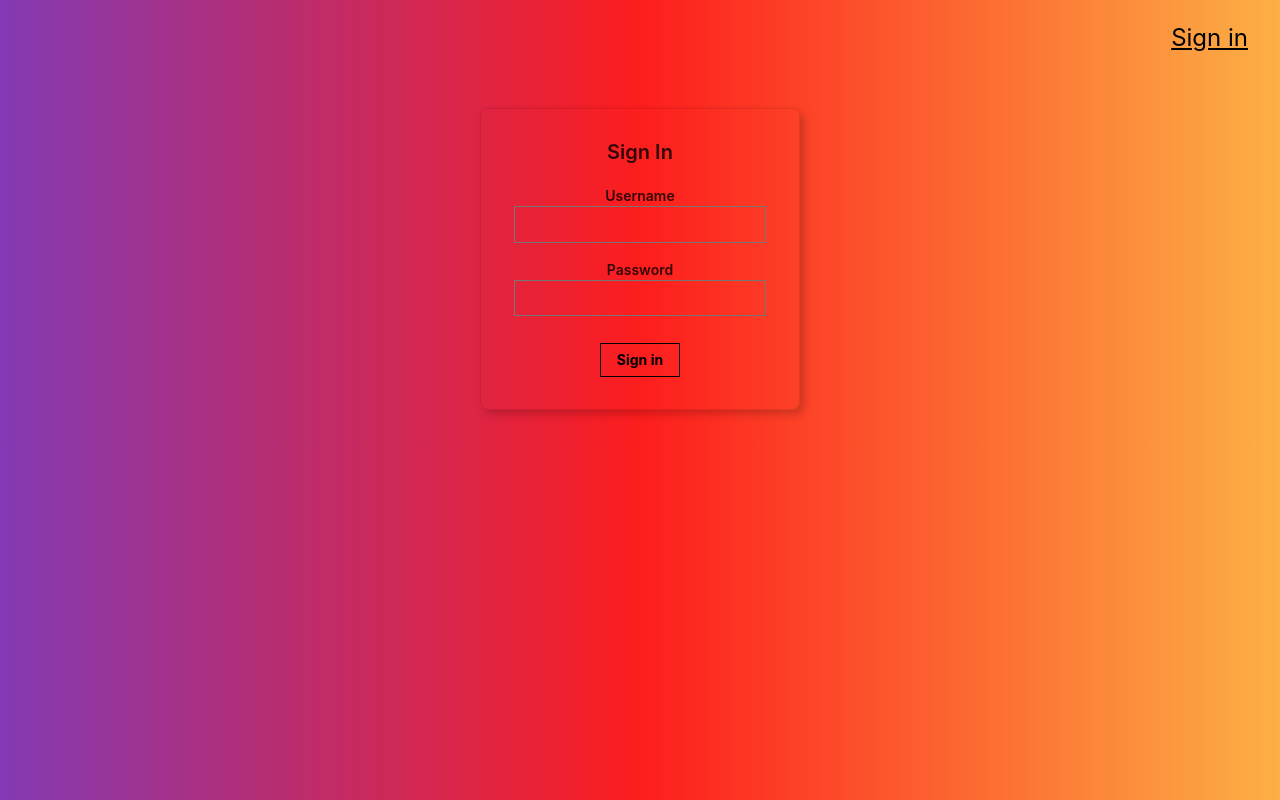
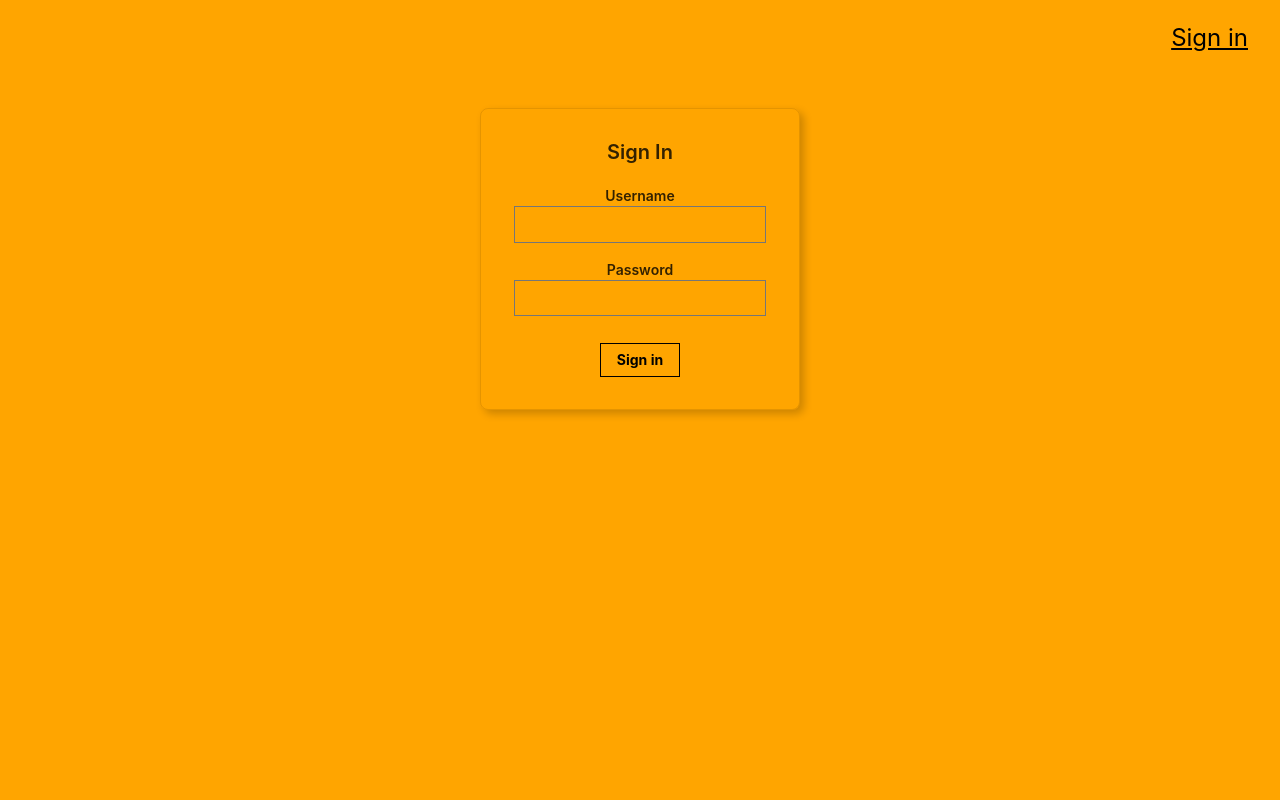
Before and after one commit to filip-p/demo-frontend-repository, a React (Create React App) app: page / in a window 1280 px wide. Built offline with nearby package versions, Linux system fonts and the light colour scheme.

Commit message:
Change background color

```diff
--- a/src/index.css
+++ b/src/index.css
@@ -5,8 +5,7 @@ body {
     sans-serif;
   -webkit-font-smoothing: antialiased;
   -moz-osx-font-smoothing: grayscale;
-  background: rgb(131,58,180);
-background: linear-gradient(90deg, rgba(131,58,180,1) 0%, rgba(253,29,29,1) 50%, rgba(252,176,69,1) 100%);
+  background: orange;
 }
 
 code {
```
